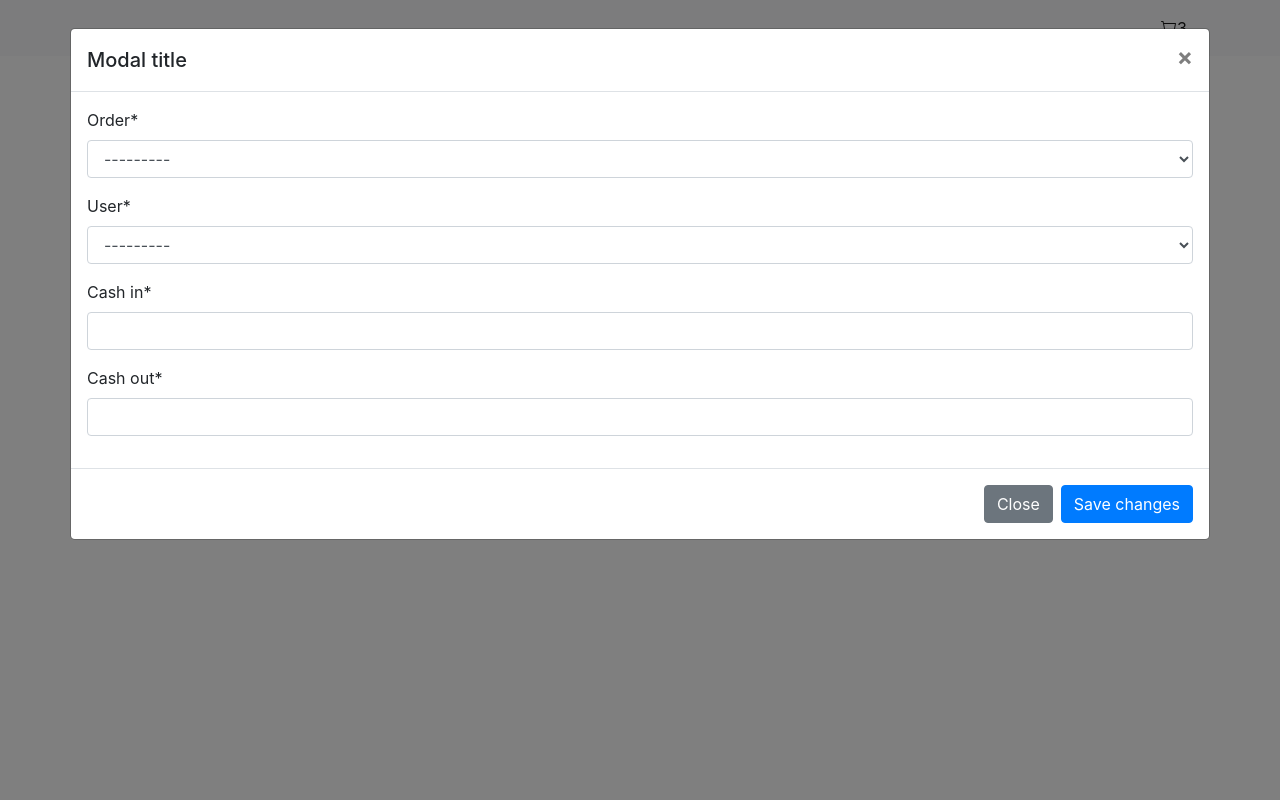
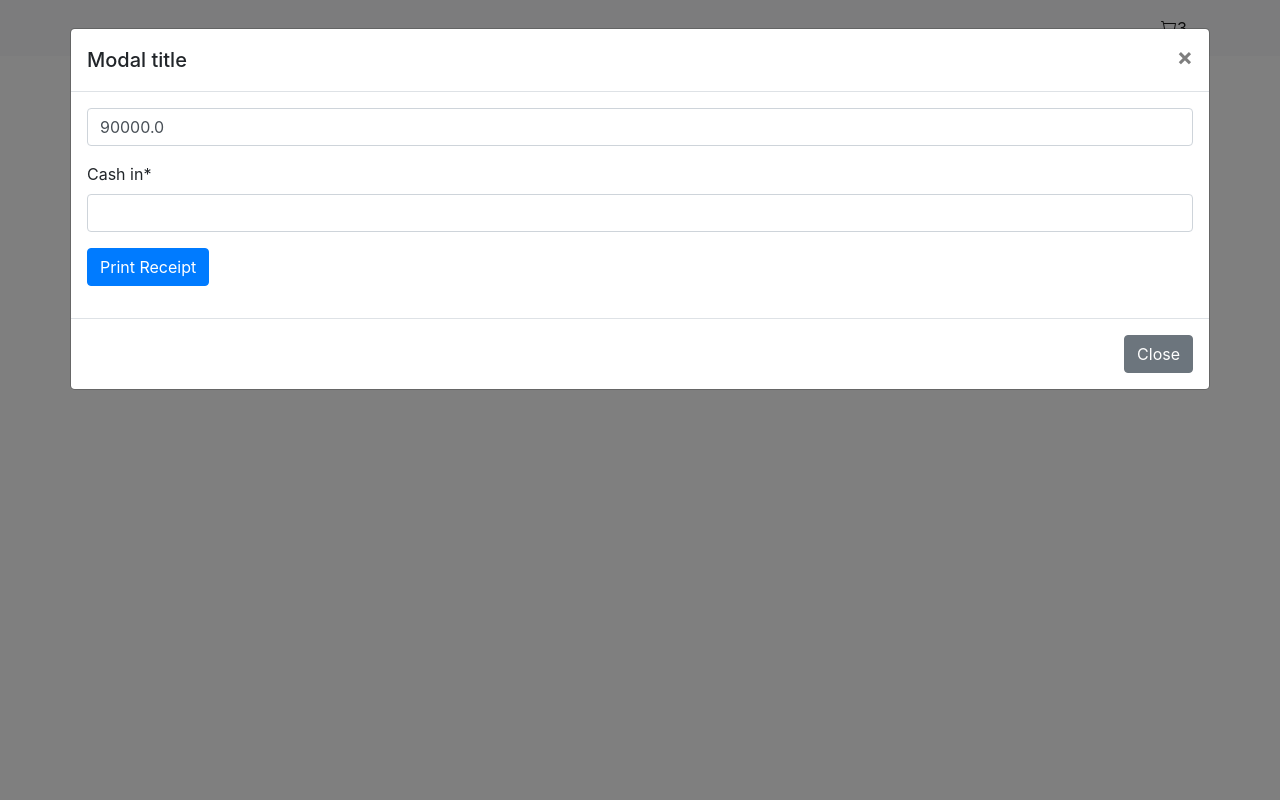
Before and after one commit to bintangx1902/pos_be_app, a Django app: page /cart in a window 1280 px wide, after a click on "Pay". Run offline with Django 3.2, Linux system fonts and the light colour scheme; a user stored in the database is signed in; data comes from the database, SQL or seed files in the repository; both versions use the stored data as it was after the commit; some libraries are stand-ins or nearby versions.

Commit message:
payment testing done

```diff
--- a/demo/forms.py
+++ b/demo/forms.py
@@ -7,4 +7,4 @@ Payment = apps.get_model('pos', 'Payment')
 class PaymentForm(forms.ModelForm):
     class Meta:
         model = Payment
-        fields = '__all__'
+        fields = ['cash_in']
--- a/demo/templates/demo/payment.html
+++ b/demo/templates/demo/payment.html
@@ -9,15 +9,20 @@
                 </button>
             </div>
             <div class="modal-body">
-                <form method="post">
+                <form method="post" action="{% url 'demo:payment' menus.slug %}">
                     {% load crispy_forms_tags %}
                     {% csrf_token %}
+                    <div class="form-group">
+                        <div class="form-control">{{ menus.get_total }}</div>
+                    </div>
                     {{ form | crispy }}
+                    <div class="form-group">
+                        <button class="btn btn-primary">Print Receipt</button>
+                    </div>
                 </form>
             </div>
             <div class="modal-footer">
                 <button type="button" class="btn btn-secondary" data-dismiss="modal">Close</button>
-                <button type="button" class="btn btn-primary">Save changes</button>
             </div>
         </div>
     </div>
--- a/demo/urls.py
+++ b/demo/urls.py
@@ -11,4 +11,5 @@ urlpatterns = [
     path('cart/reduce/<slug:link>', reduce_item, name='reduce'),
     path('cart/remove/<slug:link>', remove_from_cart, name='remove'),
     path('add-item/<slug:link>', AddItem.as_view(), name='add-item'),
+    path('pay/<slug:slug>', SetPayment.as_view(), name='payment'),
 ]
--- a/demo/views.py
+++ b/demo/views.py
@@ -156,8 +156,20 @@ def reduce_item(request, link):
 
 class SetPayment(View):
     def post(self, format=None, **kwargs):
-
-        return
+        cash_in = int(self.request.POST.get('cash_in'))
+        order = get_object_or_404(Order, slug=kwargs['slug'])
+        form = PaymentForm(self.request.POST or None)
+        if cash_in >= order.get_total():
+            if form.is_valid():
+                form.cash_out = cash_in - order.get_total()
+                form.order = order
+                form.user = self.request.user
+                form.save()
+                messages.info(self.request, f"Print Receipt, cash out : {cash_in - order.get_total()}")
+                return redirect('/')
+        else:
+            messages.info(self.request, f"uang anda kurang !")
+            return redirect('/cart')
 
     @method_decorator(login_required(login_url='/accounts/login/'))
     def dispatch(self, request, *args, **kwargs):
--- a/pos/models.py
+++ b/pos/models.py
@@ -87,7 +87,7 @@ class Order(models.Model):
     slug = models.SlugField(default="")
 
     def __str__(self):
-        return self.user.username
+        return f"{self.user.username} - {self.slug}"
 
     def get_total_amount_saved(self):
         total = 0
@@ -105,10 +105,10 @@ class Order(models.Model):
 
 
 class Payment(models.Model):
-    order = models.ForeignKey(Order, on_delete=models.CASCADE)
-    user = models.ForeignKey(User, on_delete=models.CASCADE)
-    cash_in = models.FloatField()
-    cash_out = models.FloatField()
+    order = models.ForeignKey(Order, on_delete=models.CASCADE, null=True)
+    user = models.ForeignKey(User, on_delete=models.CASCADE, null=True)
+    cash_in = models.FloatField(null=True)
+    cash_out = models.FloatField(null=True)
     paid_at = models.DateTimeField(auto_now_add=True)
 
     def __str__(self):
```
Also changed, not shown: db.sqlite3, pos/migrations/0010_alter_payment_cash_out.py (added), pos/migrations/0011_auto_20220407_1255.py (added).
